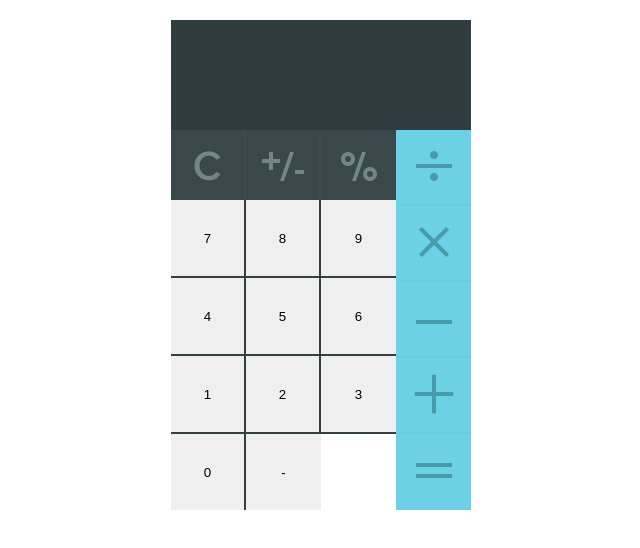
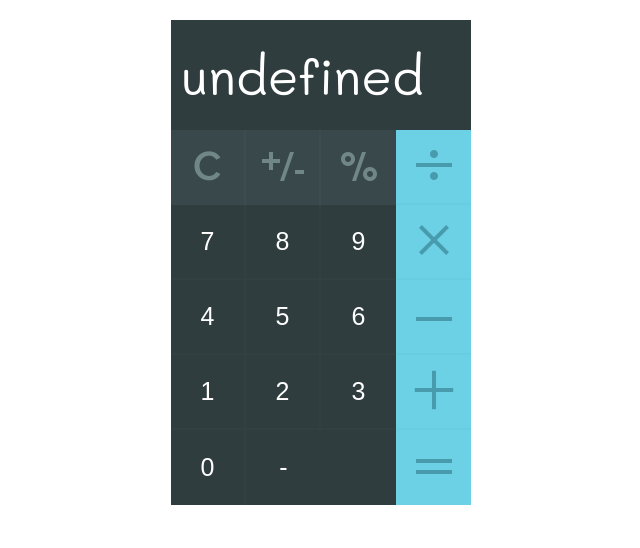
Before and after one commit to EvgeniyBarabanov/Calculator, a plain HTML site: page index.html in a window 1280 px wide. Both pictures are taken after a click on the button 527 px from the left and 167 px from the top of the page. Shown: the whole page, without its empty margins (319-959 px from the left). Drawn offline with Linux system fonts and the light colour scheme.

Commit message:
dev calc

```diff
--- a/css/style.css
+++ b/css/style.css
@@ -3,6 +3,7 @@
     margin: 0;
     padding: 0;
     /* outline: 1px solid red; */
+    box-sizing: border-box;
 }
 
 .calculator__container{
@@ -26,64 +27,73 @@
     font-size: 50px;
 }
 
+
 .calculator__btns{
-    position: absolute;
-    display: flex;
-    align-items: flex-start;
+    position: relative;
 }
+
 
 .calculator__horizontal-operation{
     display: flex;
-    font-size: 0;
+    width: 75%;
 }
 
 .calculator__horizontal-operation>button{
     background-color: #39484a;
-    cursor: pointer;
-    border: 0;
     width: 75px;
     height: 75px;
+    border: 0;
+    cursor: pointer;
 }
 
 .calculator__horizontal-operation>button:not(:last-child){
     border-right: 2px solid #3d4c4e;
 }
 
-.calculator__vertical-operation{
-    display: flex;
-    flex-direction: column;
+
+.calculator__numbers{
+    width: 75%;
 }
 
-.calculator__vertical-operation>button{
-    width: 75px;
-    height: 76px;
-    border: 0;
-    cursor: pointer;
-    background-color: #6cd1e5;
+.calculator__numbers_row{
+    font-size: 0;
 }
 
-.calculator__vertical-operation>button:not(:last-child){
-    border-bottom: 2px solid #69cde1;
-}
-
-.calculator__numbers{
-    font-size: 0;
-    position: absolute;
-    bottom: 0;
-    left: 0;
-}
-
-.calculator__numbers_row:not(:first-child){
-    border-top: 2px solid #334042;
+.calculator__numbers_row:not(:last-child)>button{
+    border-bottom: 2px solid #334042;
 }
 
 .calculator__numbers_row>button{
+    border: 0;
     width: 75px;
-    height: 76px;
-    border: 0;
+    height: 75px;
+    background-color: #303d3f;
+    font-size: 25px;
+    color: #fff;
     cursor: pointer;
 }
 
 .calculator__numbers_row>button:not(:last-child){
     border-right: 2px solid #334042;
 }
+
+
+.calculator__vertical-operation{
+    top: 0;
+    right: 0;
+    position: absolute;
+    display: flex;
+    flex-direction: column;
+}
+
+.calculator__vertical-operation>button{
+    border: 0;
+    width: 75px;
+    height: 75px;
+    background-color: #6cd1e5;
+    cursor: pointer;
+}
+
+.calculator__vertical-operation>button:not(:last-child){
+    border-bottom: 2px solid #69cde1;
+}
--- a/index.html
+++ b/index.html
@@ -12,43 +12,44 @@
     <div class="calculator">
         <div class="calculator__container">
             <div class="calculator__conclusion">
-                <input type="text">
+                <input class="calculator__conclusion_input" type="text">
             </div>
 
             <div class="calculator__btns">
                 <div class="calculator__horizontal-operation">
-                    <button><img src="/images/clear.png" alt="delete"></button>
-                    <button><img src="/images/plusAndMinus.png" alt="plus And Minus"></button>
-                    <button><img src="/images/percent.png" alt="percent"></button>
+                    <button data-calc=""><img src="/images/clear.png" alt="delete"></button>
+                    <button data-calc=""><img src="/images/plusAndMinus.png" alt="plus And Minus"></button>
+                    <button data-calc="%"><img src="/images/percent.png" alt="percent"></button>
+                </div>
+
+                <div class="calculator__numbers">
+                        <div class="calculator__numbers_row">
+                            <button data-calc="7">7</button>
+                            <button data-calc="8">8</button>
+                            <button data-calc="9">9</button>
+                        </div>
+                        <div class="calculator__numbers_row">
+                            <button data-calc="4">4</button>
+                            <button data-calc="5">5</button>
+                            <button data-calc="6">6</button>
+                        </div>
+                        <div class="calculator__numbers_row">
+                            <button data-calc="1">1</button>
+                            <button data-calc="2">2</button>
+                            <button data-calc="3">3</button>
+                        </div>
+                        <div class="calculator__numbers_row">
+                            <button data-calc="0">0</button>
+                            <button>-</button>
+                        </div>
                 </div>
 
                 <div class="calculator__vertical-operation">
-                    <button><img src="/images/divide.png" alt="divide"></button>
-                    <button><img src="/images/multiply.png" alt="multiply"></button>
-                    <button><img src="/images/minus.png" alt="minus"></button>
-                    <button><img src="/images/plus.png" alt="plus"></button>
-                    <button><img src="/images/equal.png" alt="equal"></button>
-                </div>
-                <div class="calculator__numbers">
-                        <div class="calculator__numbers_row">
-                            <button>7</button>
-                            <button>8</button>
-                            <button>9</button>
-                        </div>
-                        <div class="calculator__numbers_row">
-                            <button>4</button>
-                            <button>5</button>
-                            <button>6</button>
-                        </div>
-                        <div class="calculator__numbers_row">
-                            <button>1</button>
-                            <button>2</button>
-                            <button>3</button>
-                        </div>
-                        <div class="calculator__numbers_row">
-                            <button>0</button>
-                            <button>-</button>
-                        </div>
+                    <button data-calc="/"><img src="/images/divide.png" alt="divide"></button>
+                    <button data-calc="*"><img src="/images/multiply.png" alt="multiply"></button>
+                    <button data-calc="-"><img src="/images/minus.png" alt="minus"></button>
+                    <button data-calc="+"><img src="/images/plus.png" alt="plus"></button>
+                    <button data-calc="="><img src="/images/equal.png" alt="equal"></button>
                 </div>
             </div>
         </div>
--- a/js/script.js
+++ b/js/script.js
@@ -0,0 +1,13 @@
+const calculator = function(){
+    let dataCalc = document.querySelectorAll('[data-calc]');
+    dataCalc = Array.from(dataCalc);
+    dataCalc.forEach(function(item){
+        item.addEventListener('click', function(event){
+            let enter = event.target.dataset.calc;
+            let input = document.querySelector('.calculator__conclusion_input');
+            input.value += enter;
+
+        })
+    })
+};
+calculator();
```
Also changed, not shown: 1 other file.
